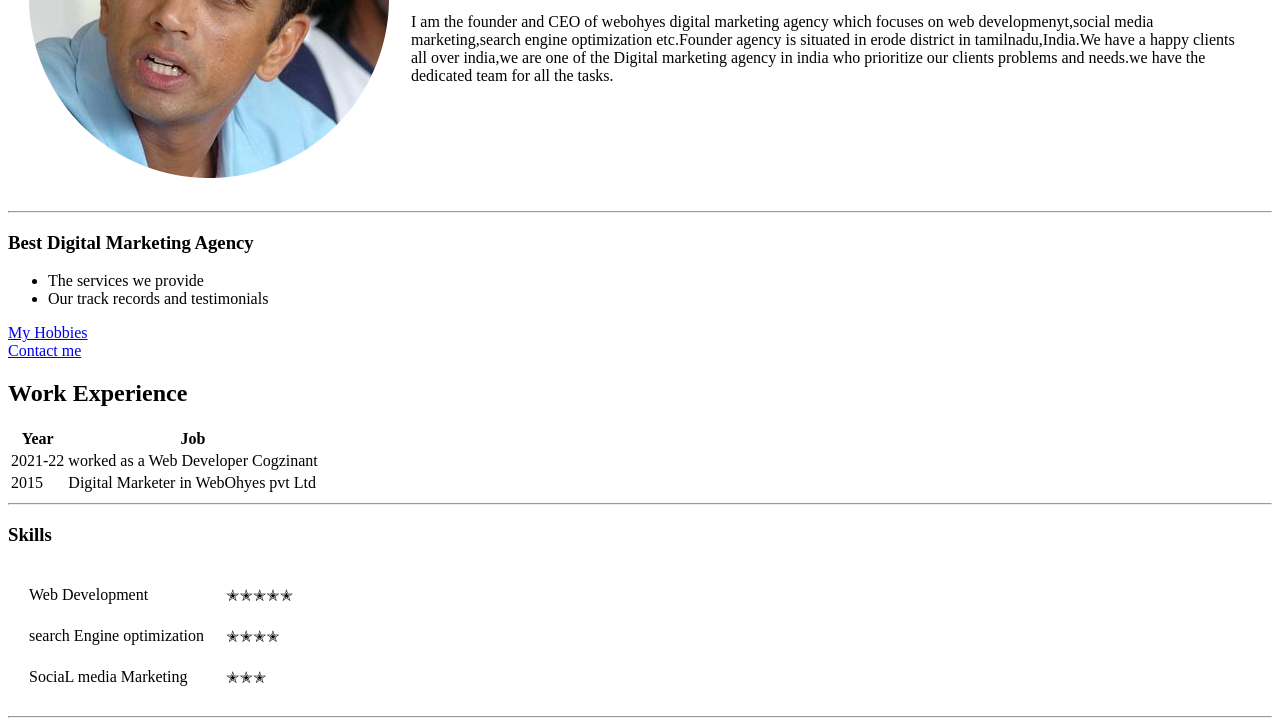
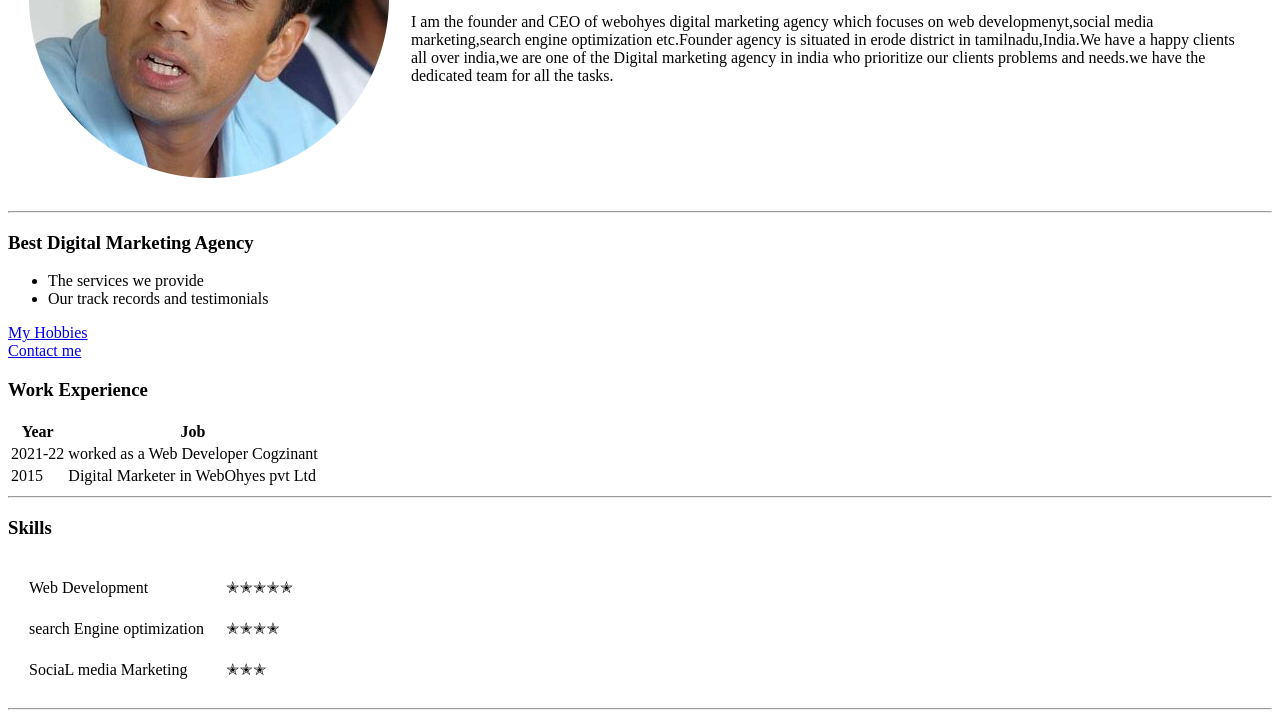
Before and after one commit to gowtinataraj/cv, a plain HTML site: page index.html in a window 1280 px wide. Shown: the part 211-937 px from the top of the page. Drawn offline with Linux system fonts and the light colour scheme.

Commit message:
Update index.html

```diff
--- a/index.html
+++ b/index.html
@@ -4,30 +4,38 @@
 <head>
   <meta charset="utf-8">
   <title>💚Gowtham's Personal website</title>
+  <link rel="stylesheet" href="css/styles.css">
+
 </head>
 
 <body>
   <table cellspacing="20">
     <tr>
       <td><img src="Dravid-Dhoni.png" alt="/Dravid-Dhoni"></td>
-      <td><h1>Gowthaman Nataraj</h1>
+      <td>
+        <h1>Gowthaman Nataraj</h1>
         <p> <em>Founder and CEO of</em><strong><a href="https://isha.sadhguru.org/">WebOhYes</a></strong></p>
         <P>I am the founder and CEO of webohyes digital marketing agency which focuses
           on web developmenyt,social media marketing,search engine optimization etc.Founder
           agency is situated in erode district in tamilnadu,India.We have a happy clients all
           over india,we are one of the Digital marketing agency in india who prioritize our clients
-        problems and needs.we have the dedicated team for all the tasks.</P></td>
+          problems and needs.we have the dedicated team for all the tasks.</P>
+      </td>
     </tr>
   </table>
   <hr>
+  <style type="">
+
+  </style>
   <h3>Best Digital Marketing Agency</h3>
   <ul>
     <li>The services we provide</li>
-    <li>Our track records and testimonials</li></ul>
+    <li>Our track records and testimonials</li>
+  </ul>
   <a href="hobbies.html">My Hobbies</a>
   <br>
   <a href="contact.html">Contact me</a>
-  <h2>Work Experience</h2>
+  <h3>Work Experience</h2>
   <table>
     <thead>
       <th>Year</th>
```
Lines whose indentation alone changed are shown as unchanged.
